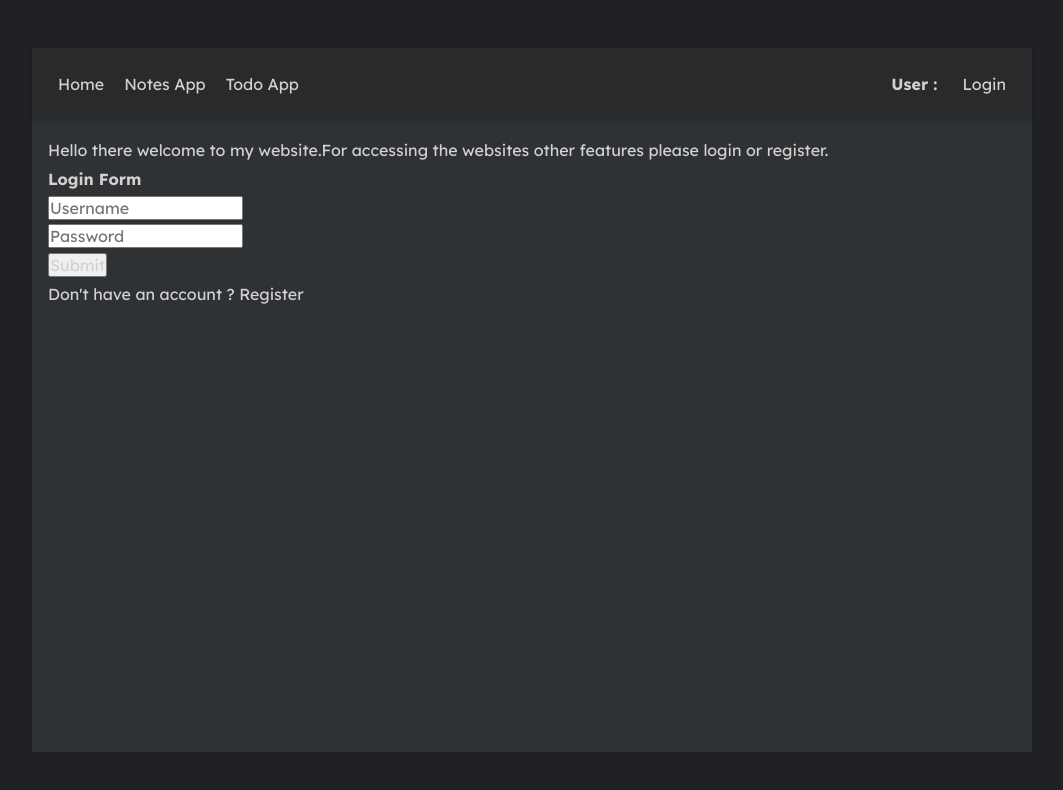
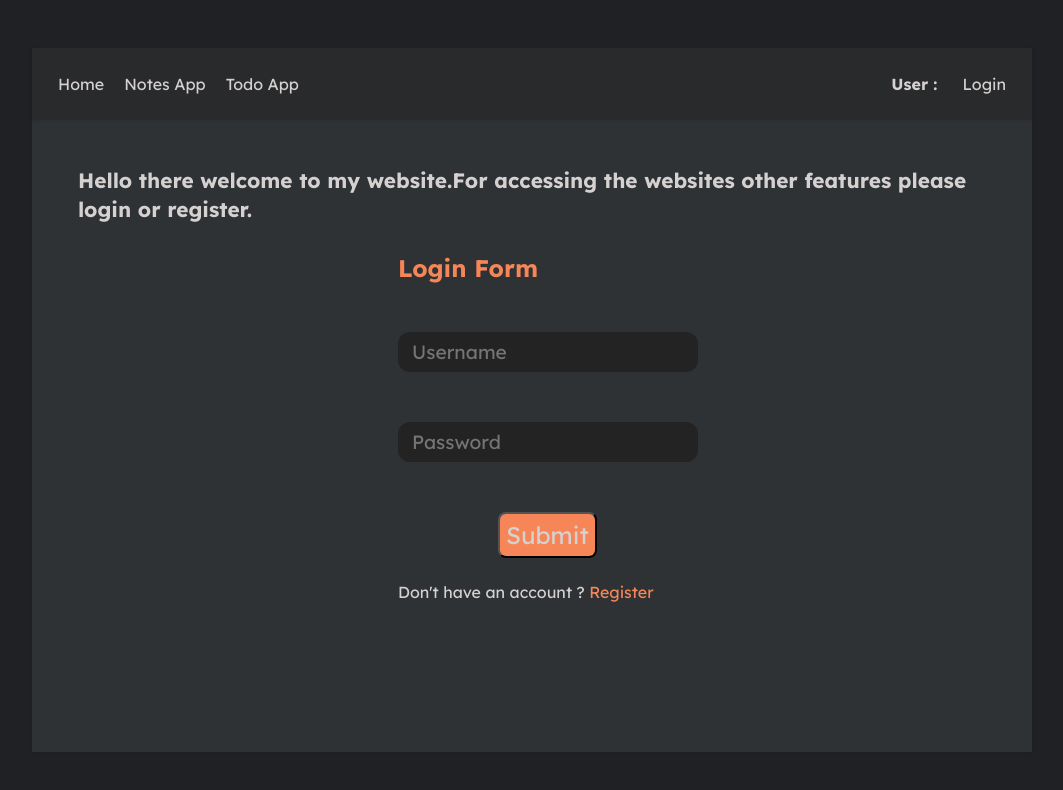
Before and after one commit to skmishraRoot/Notes_and_todo_frontend_with_React, a React (Create React App) app: page /login in a window 1280 px wide. Shown: the top 790 px of the page, without its empty margins (108-1171 px from the left). Built offline with nearby package versions, Linux system fonts and the light colour scheme.

Commit message:
adding css to login and register

```diff
--- a/src/App.css
+++ b/src/App.css
@@ -246,3 +246,84 @@ a {
     font-size: 18px;
     cursor: pointer;
   }
+
+
+/* loginpage */
+
+.login-header{
+  display: flex;
+  align-items: center;
+  justify-content: space-between;
+  padding: 30px;
+  font-size: 1.3rem
+}
+
+.login-form{
+ padding-left: 350px;
+}
+.login-form-footer{
+  padding-left: 350px;
+  padding-top: 20px;
+}
+.login-form h3{
+  font-size: 1.5rem;
+  color: #f68657;
+}
+.login-form-link{
+  color: #f68657;
+}
+
+.login-form-item{
+  width: 100%;
+  width: 300px;
+  height: 40px;
+  font-size: 1.2rem;
+  color: white;
+  background: none;
+  border: none;
+  margin-top: 50px;
+  background-color: #232323;
+  border-radius: 12px;
+  padding: 14px;
+}
+
+.login-form-button{
+  background: none;
+  border-radius: 8px;
+  font-size: 1.5rem;
+  padding: 6px;
+  margin-left: 100px;
+  margin-top: 50px;
+  background-color: #f68657;
+}
+
+.register-form{
+  padding-left: 340px;
+}
+.register-form h3{
+  font-size: 1.5rem;
+  padding: 80px;
+  color: #f68657;
+}
+.register-item{
+  width: 100%;
+  width: 300px;
+  height: 40px;
+  font-size: 1.2rem;
+  color: white;
+  background: none;
+  border: none;
+  margin-top: 50px;
+  background-color: #232323;
+  border-radius: 12px;
+  padding: 14px;
+}
+.register-button{
+  background: none;
+  border-radius: 8px;
+  font-size: 1.5rem;
+  padding: 6px;
+  margin-left: 100px;
+  margin-top: 50px;
+  background-color: #f68657;
+}
--- a/src/pages/Login.js
+++ b/src/pages/Login.js
@@ -10,16 +10,16 @@ const Login = () => {
   return (
       <div className='app-body'>
         <div>
-        <p>
+        <h3 className='login-header'>
             Hello there welcome to my website.For accessing the websites other features please login or register.
-          </p>
-          <form  onSubmit={loginUser}>
+          </h3>
+          <form className='login-form' onSubmit={loginUser}>
             <h3>Login Form</h3>
-            <input  type='text' name='username' placeholder='Username'/> <br/>
-            <input type='password' name='password' placeholder='Password'/><br/>
-            <input type='submit'/>
+            <input className='login-form-item' type='text' name='username' placeholder='Username'/> <br/>
+            <input className='login-form-item' type='password' name='password' placeholder='Password'/><br/>
+            <input className='login-form-button' type='submit'/>
           </form>
-          <p>Don't have an account ? <Link to='/register'>Register</Link></p>
+          <p className='login-form-footer'>Don't have an account ? <Link className='login-form-link' to='/register'>Register</Link></p>
         </div>
       </div>
   )
--- a/src/pages/Register.js
+++ b/src/pages/Register.js
@@ -28,14 +28,16 @@ const Register = () => {
 
   return (
     <div className='app-body'>
+      <div className='register-form'>
       <h3>Register</h3>
       <form onSubmit={userRegister}>
-        <input type='text' placeholder='Email' name='email' />
-        <input type='text' placeholder='Username' name='username' />
-        <input type='text' placeholder='Password' name='password' />
-        <input type='text' placeholder='Confirm Password' name='password2' />
-        <input type='submit' />
+        <input className='register-item' type='text' placeholder='Email' name='email' /> <br/>
+        <input className='register-item' type='text' placeholder='Username' name='username' /><br/>
+        <input className='register-item' type='text' placeholder='Password' name='password' /><br/>
+        <input className='register-item'  type='text' placeholder='Confirm Password' name='password2' /><br/>
+        <input className='register-button'  type='submit' />
       </form>
+      </div>
     </div>
   )
 }
```
